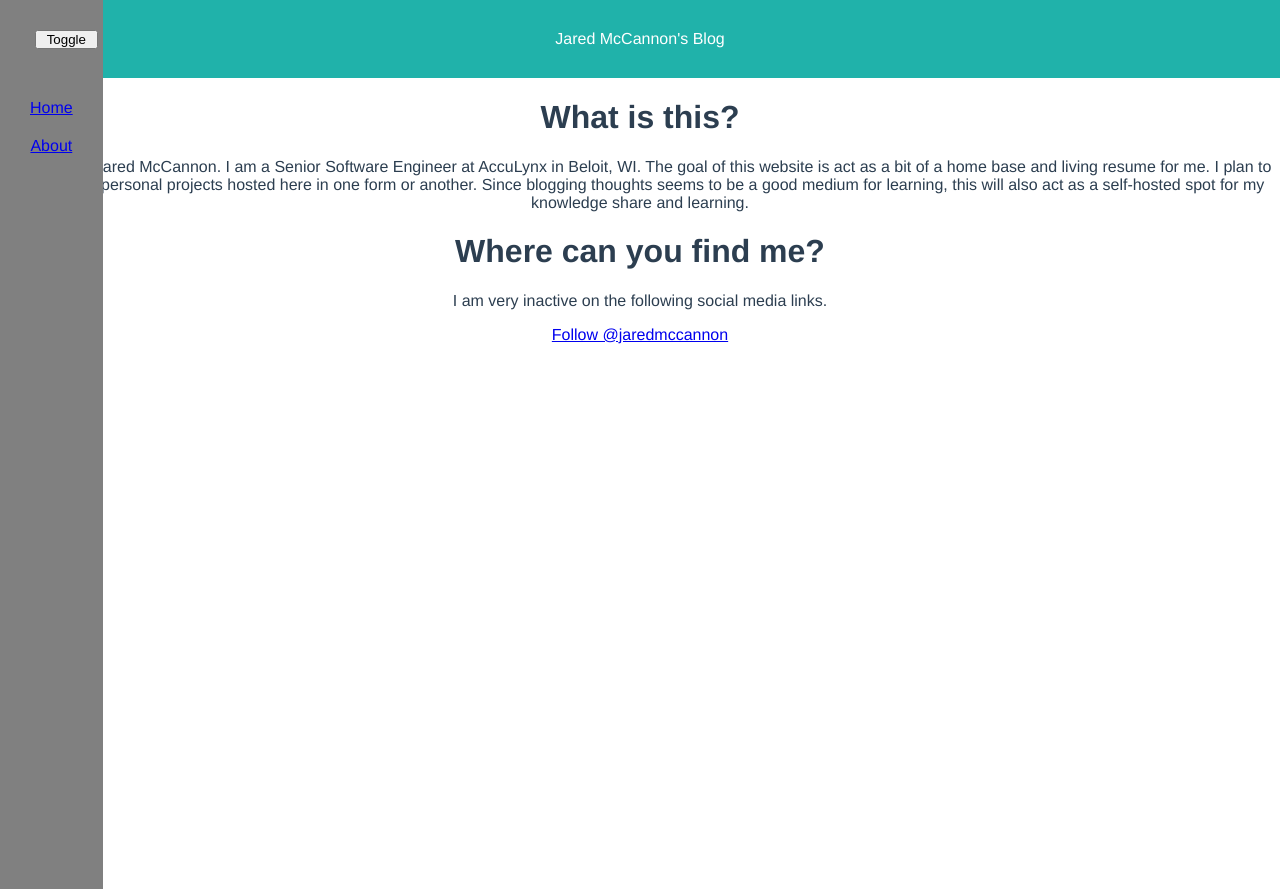
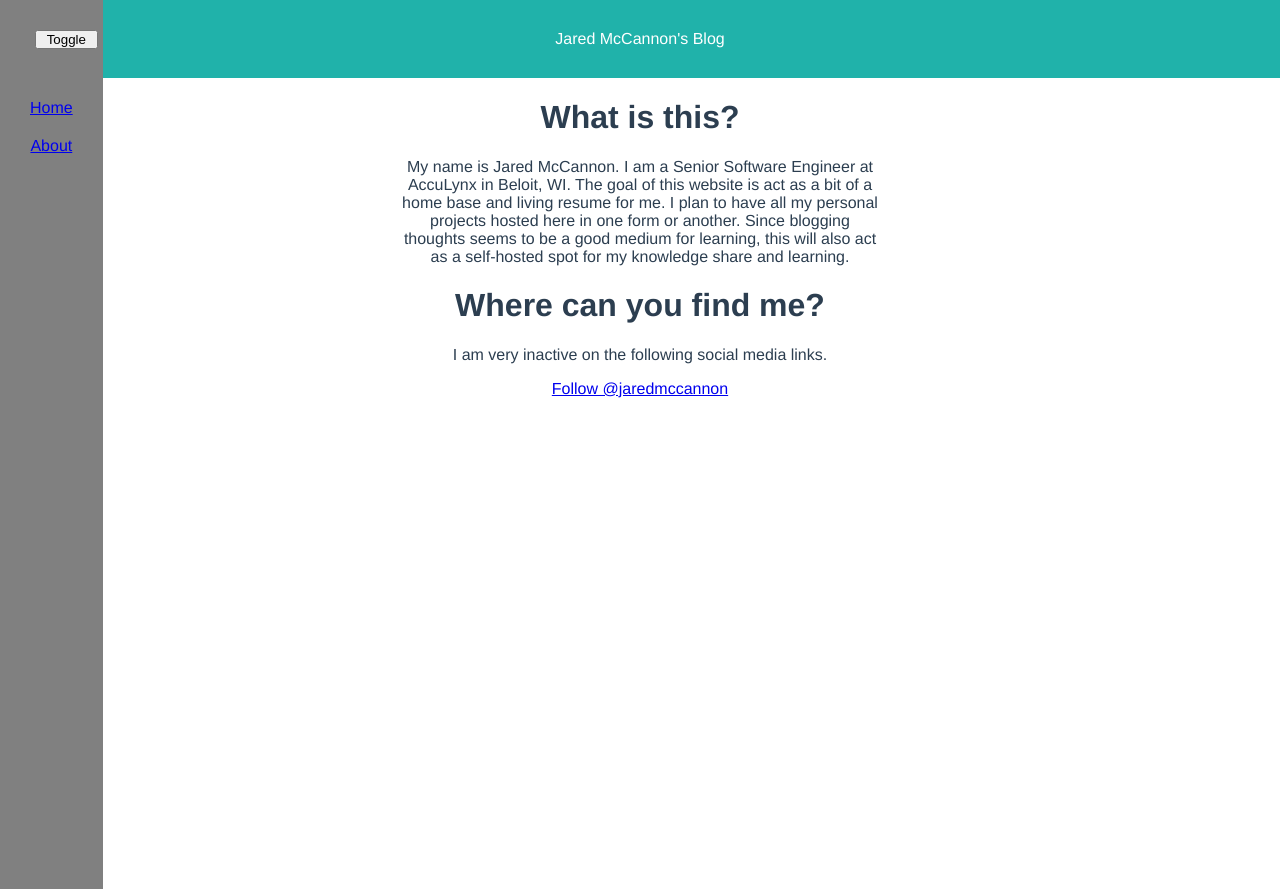
Before and after one commit to jrmccannon/home, a Vue app: page /about in a window 1280 px wide. Built offline with nearby package versions, Linux system fonts and the light colour scheme.

Commit message:
put page padding on the router-view

```diff
--- a/src/App.vue
+++ b/src/App.vue
@@ -1,7 +1,7 @@
 <template>
   <div>
     <Header></Header>
-    <router-view></router-view>
+    <router-view class="content"></router-view>
   </div>
 </template>
 
@@ -28,4 +28,8 @@
     margin: 0 0;
     overflow: auto;
   }
+
+  .content {
+    padding: 0px 400px 0px;
+  }
 </style>
--- a/src/components/About.vue
+++ b/src/components/About.vue
@@ -22,3 +22,8 @@
   name: "About"
 });
 </script>
+
+<style>
+  .about {
+  }
+</style>
--- a/src/components/Home.vue
+++ b/src/components/Home.vue
@@ -19,6 +19,5 @@
 <style>
   .home {
     align-content: center;
-    padding: 0px 400px 0px;
   }
 </style>
```
